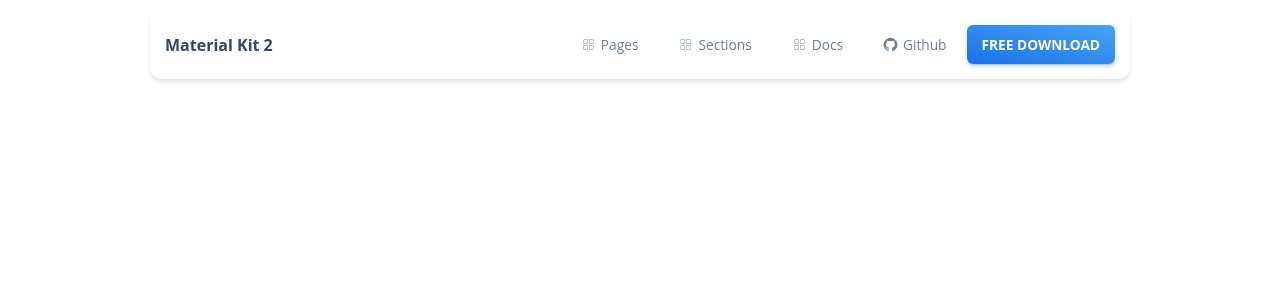
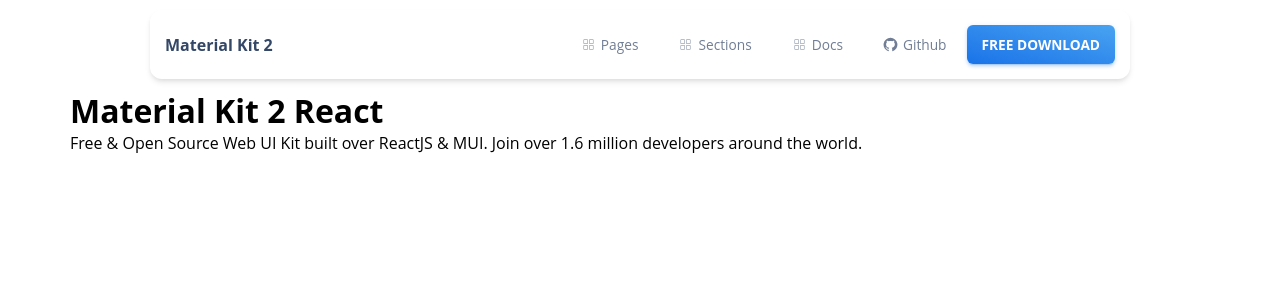
Before and after one commit to ahmedelshkh/React-App, a React (Create React App) app: page / in a window 1280 px wide. Shown: the top 300 px of the page. Built offline with nearby package versions, Linux system fonts and the light colour scheme.

Commit message:
added hero section contnent

```diff
--- a/src/components/HeroSec/ContentSec.js
+++ b/src/components/HeroSec/ContentSec.js
@@ -0,0 +1,14 @@
+
+
+function ContentSec() {
+    return(
+        <div class="content">
+            <div class="container">
+                <h1>Material Kit 2 React</h1>
+                <p>Free & Open Source Web UI Kit built over ReactJS & MUI. Join over 1.6 million developers around the world.</p>
+            </div>
+        </div>
+    )
+}
+
+export default ContentSec;
--- a/src/components/HeroSec/HeroSec.js
+++ b/src/components/HeroSec/HeroSec.js
@@ -1,11 +1,13 @@
 import HeaderSec from './HeaderSec';
 import background from '../../images/bg-presentation.jpg';
+import ContentSec from './ContentSec';
 
 
 function HeroSec() {
     return(
         <div className="hero">
             <HeaderSec />
+            <ContentSec />
         </div>
     )
 }
```
